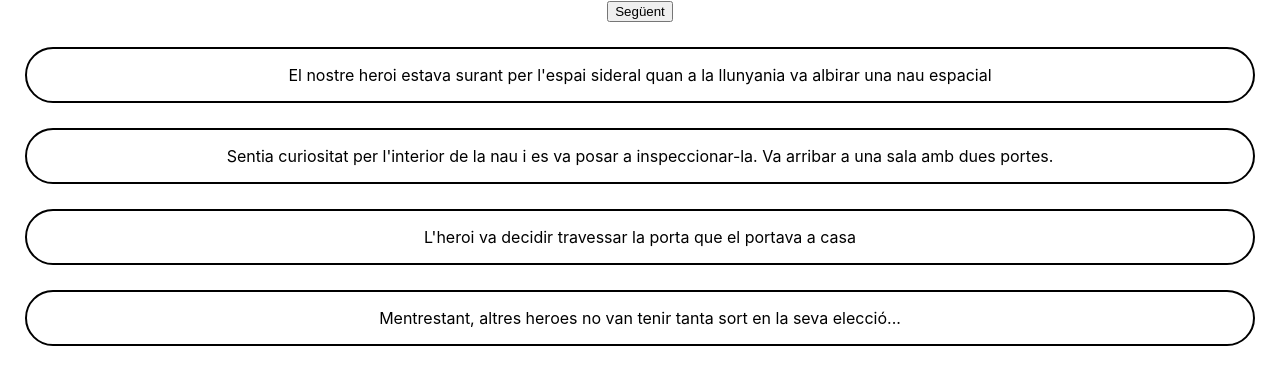
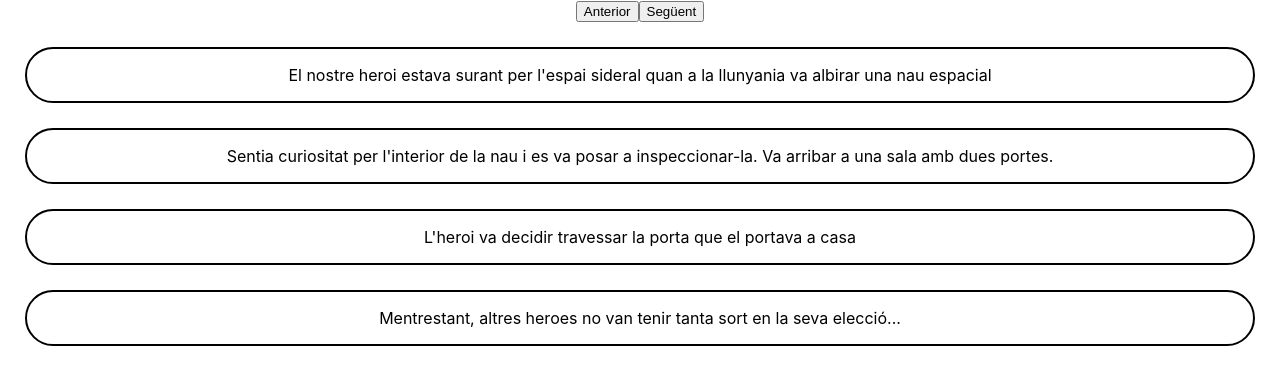
Before and after one commit to nuriagrinyo/sprint6, a React (Create React App) app: page / in a window 1280 px wide. Shown: the top 384 px of the page. Built offline with nearby package versions, Linux system fonts and the light colour scheme.

Commit message:
ex4 11:30

```diff
--- a/src/App.js
+++ b/src/App.js
@@ -4,32 +4,13 @@ import './App.css';
 import React, {useState} from 'react';
 
 import { Escena } from './components/escena/escena';
-
-//importar arxiu json que conté les dades
-import Dades from './dades.json';
-
-
-function App() {
-
-  //iterar l'array de les dades
-  const escenes = Dades.map((item) => {
-    return <div>
-      <p>{item}</p>
-    </div>
-  });
+import { BotoSeguent, BotoAnterior } from './components/boto/boto';
+import { iterarEscenes } from './escenesGrup';
 
 
 
 
-
-
-
-
-  const BotoSeguent = (props) => <button >
-    {props.etiqueta}
-
-  </button>
-
+function App() {
 
 
 
@@ -41,6 +22,11 @@ function App() {
     <div className="App">
 
 
+      <BotoAnterior
+      etiqueta = {'Anterior'}
+      />
+
+
       <BotoSeguent
         etiqueta = {'Següent'}
 
@@ -48,22 +34,13 @@ function App() {
 
 
 
+      {iterarEscenes()}
 
-    <Escena
-      frase = {escenes[0]}
-      />
 
-    <Escena
-      frase = {escenes[1]}
-      />
 
-    <Escena
-      frase = {escenes[2]}
-      />
 
-    <Escena
-      frase = {escenes[3]}
-      />
+
+
 
 
 
--- a/src/components/boto/boto.js
+++ b/src/components/boto/boto.js
@@ -1 +1,16 @@
 import React from "react";
+
+
+const dirhola = () => console.log('hola');
+
+
+
+export const BotoSeguent = (props) => <button onClick={dirhola}>
+    {props.etiqueta}
+
+  </button>
+
+
+export const BotoAnterior = (props) => <button>
+    {props.etiqueta}
+</button>
--- a/src/components/escena/escena.js
+++ b/src/components/escena/escena.js
@@ -1,6 +1,7 @@
 //importar react
 import React from "react";
 import styled from "styled-components";
+import { EscenaStyled } from "./escena.styled";
 
 
 
@@ -8,11 +9,3 @@ import styled from "styled-components";
 export const Escena = (props) => <EscenaStyled>
     {props.frase}
 </EscenaStyled>
-
-
-const EscenaStyled = styled.div`
-    border: 2px solid black;
-    border-radius: 40px;
-    margin: 25px;
-
-`;
--- a/src/components/escena/escena.styled.js
+++ b/src/components/escena/escena.styled.js
@@ -1 +1,13 @@
 import styled from "styled-components";
+
+
+
+
+
+
+export const EscenaStyled = styled.div`
+    border: 2px solid black;
+    border-radius: 40px;
+    margin: 25px;
+
+`;
--- /dev/null
+++ b/src/escenesGrup.js
@@ -0,0 +1,37 @@
+import react from "react";
+import { Escena } from "./components/escena/escena";
+
+//importar arxiu json que conté les dades
+import Dades from './dades.json';
+
+export function iterarEscenes() {
+
+//iterar l'array de les dades
+const escenes = Dades.map((item) => {
+    return <div>
+      <p>{item}</p>
+    </div>
+  });
+
+
+    return <div>
+    <Escena
+      frase = {escenes[0]}
+      />
+
+    <Escena
+      frase = {escenes[1]}
+      />
+
+    <Escena
+      frase = {escenes[2]}
+      />
+
+    <Escena
+      frase = {escenes[3]}
+      />
+
+
+    </div>
+
+}
```
